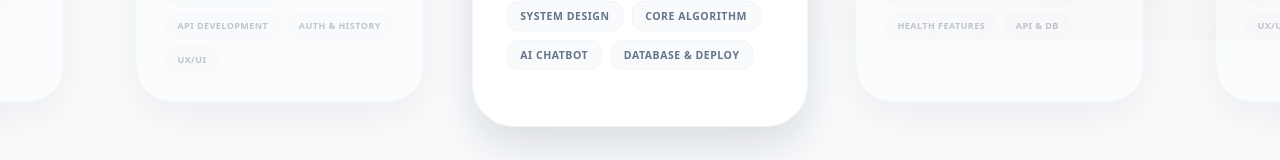
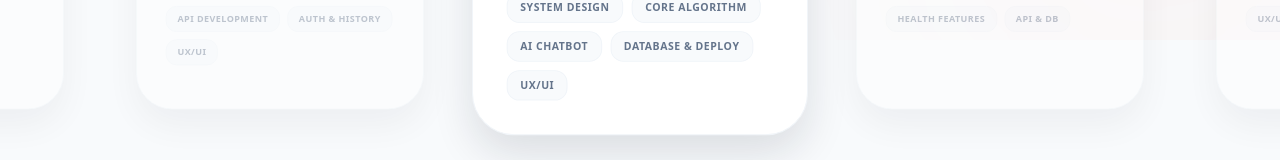
Before and after one commit to nhminh107/24CTT6-TDTT, a Next.js app in the folder FrontEnd/: page /about in a window 1280 px wide. Shown: the part 760-920 px from the top of the page. Built offline with nearby package versions, Linux system fonts and the light colour scheme; no server answers.

Commit message:
trang about

```diff
--- a/FrontEnd/src/app/about/page.tsx
+++ b/FrontEnd/src/app/about/page.tsx
@@ -28,7 +28,7 @@ const members = [
     name: "Ngô Hoàng Minh",
     role: "Project Leader | App Developer",
     image: "/assets/images/NgoHoangMinh.jpg",
-    tags: ["System Design", "Core Algorithm", "AI Chatbot", "Database & Deploy"]
+    tags: ["System Design", "Core Algorithm", "AI Chatbot", "Database & Deploy", "UX/UI"]
   },
   {
     name: "Lưu Đình Quân",
```
Also changed, not shown: FrontEnd/public/assets/images/LuuDinhQuan.png (added), FrontEnd/public/assets/images/NguyenXuanLoc.jpg.
